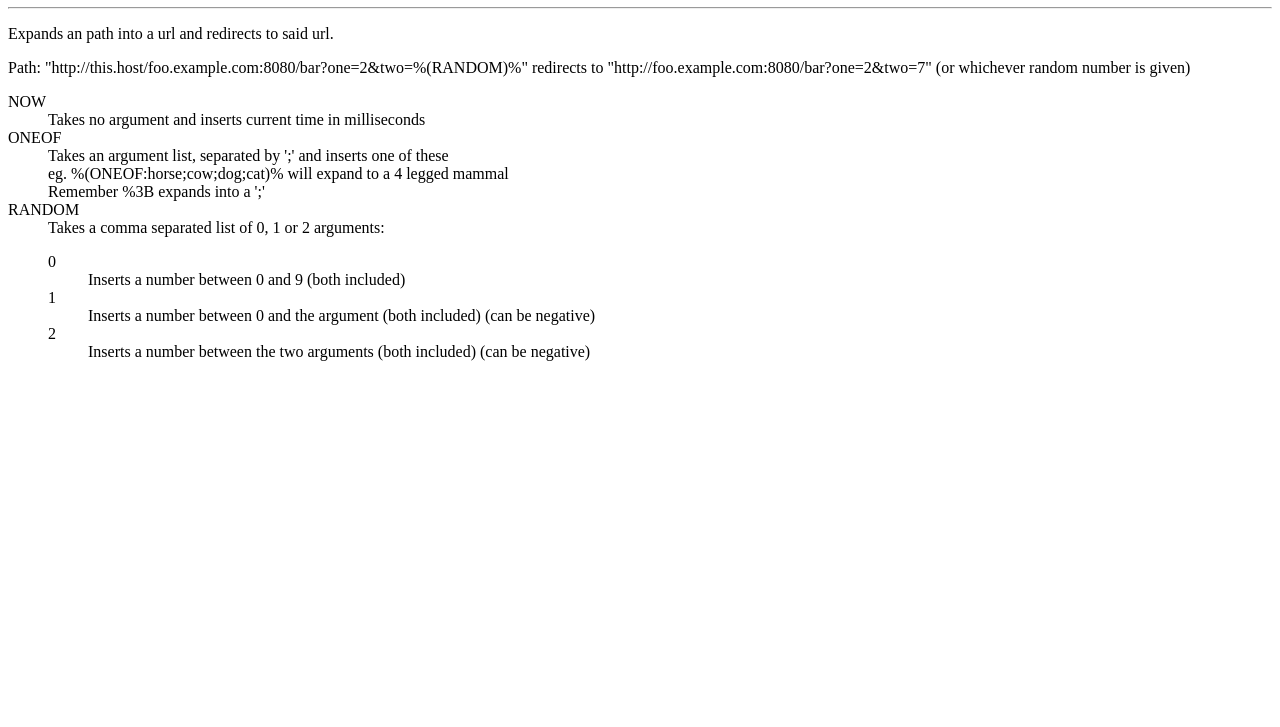
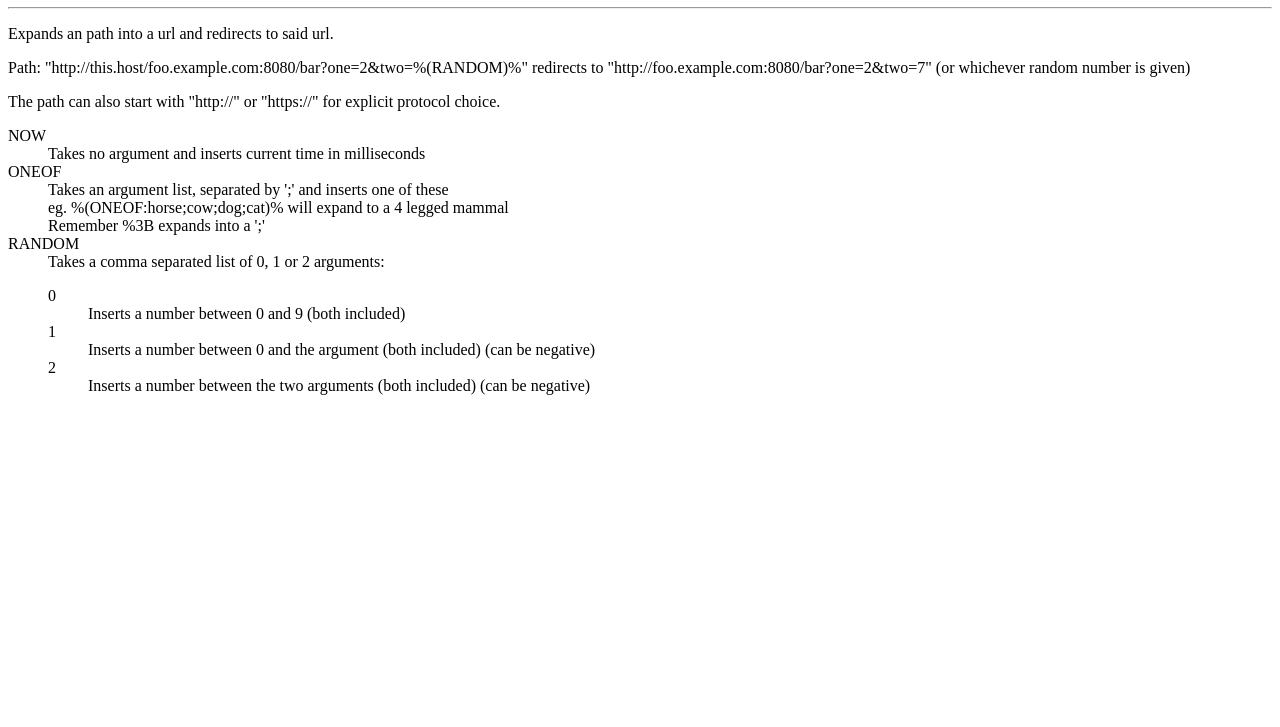
Before and after one commit to DBCDK/expanding-redirector, a plain HTML site: page index.html in a window 1280 px wide. Shown: the part 73-800 px from the top of the page. Drawn offline with Linux system fonts and the light colour scheme.

Commit message:
Usage update

```diff
--- a/index.html
+++ b/index.html
@@ -14,6 +14,10 @@
             Path: &quot;http://this.host/foo.example.com:8080/bar?one=2&two=%(RANDOM)%&quot; redirects to
             &quot;http://foo.example.com:8080/bar?one=2&two=7&quot; (or whichever random number is given)
         </p>
+	<p>
+	  The path can also start with &quot;http://&quot; or &quot;https://&quot; for explicit protocol
+	  choice.
+	</p>
 
         <dl>
             <dt>NOW</dt><dd>Takes no argument and inserts current time in milliseconds</dd>
```
